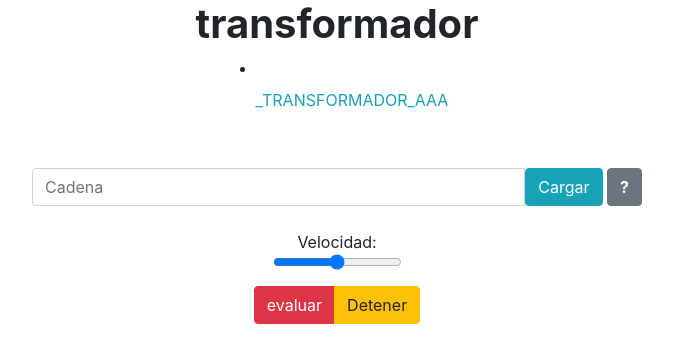
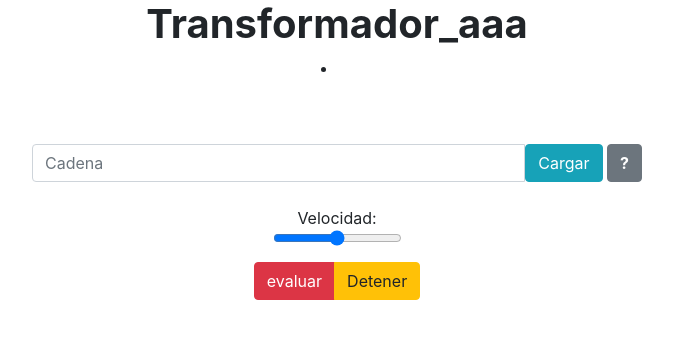
Before and after one commit to luishawkins/MaquinaDeTuring, a plain HTML site: page index.html in a window 1280 px wide. Shown: the whole page, without its empty margins (303-976 px from the left). Drawn offline with Linux system fonts and the light colour scheme.

Commit message:
actulizacion carga directo evento 3 0.3

```diff
--- a/index.html
+++ b/index.html
@@ -28,14 +28,10 @@
             <strong id="etiqueta">Máquina de Turing</strong>
         </h1>
         <div class="d-flex justify-content-center mt-1 mb-5 ">
-            <li id="elemento3" class="nav-item"><a class="nav-link text-uppercase text-info" data-toggle="tab" href="#tab3" role="tab">_transformador_aaa</a></li>
-            <div class="row">
-                <!-- <div class="col">
-                    <li id="elemento3" onclick="plusSlides(1)" class="nav-item"><a class="nav-link text-uppercase text-info" data-toggle="tab" href="#tab3" role="tab">clip primero aqui transformador_aaa</a>
-                </li>
-            </div>
-            -->
-            </div>
+            <li id="elemento3" class="nav-item">
+                <a class="nav-link text-uppercase text-info" data-toggle="tab" href="#tab3" role="tab"></a>
+            </li>
+
         </div>
         <center>
             <div class="d-block">
--- a/js/ui.js
+++ b/js/ui.js
@@ -22,7 +22,7 @@ $(function() {
     Clear();
     ID = 3;
     ClearRows(3);
-    document.getElementById("etiqueta").innerText = "transformador";
+    document.getElementById("etiqueta").innerText = "Transformador_aaa";
 
     $('#elemento1').click(function() {
         ID = 1;
```
